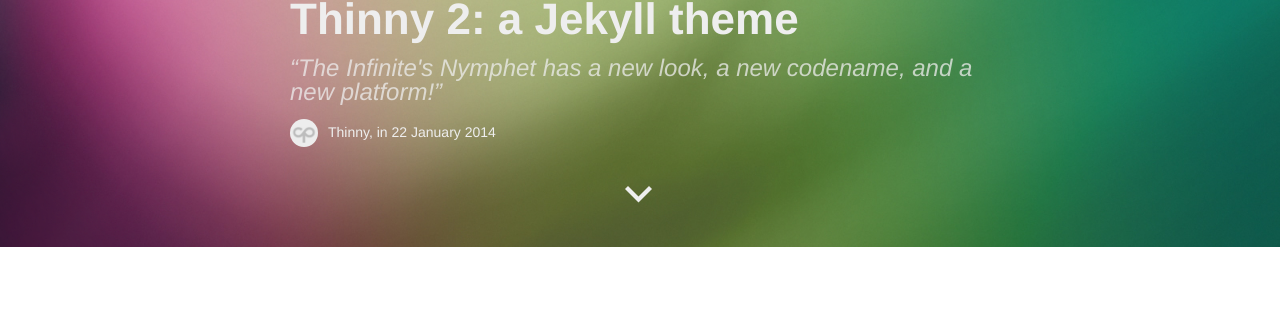
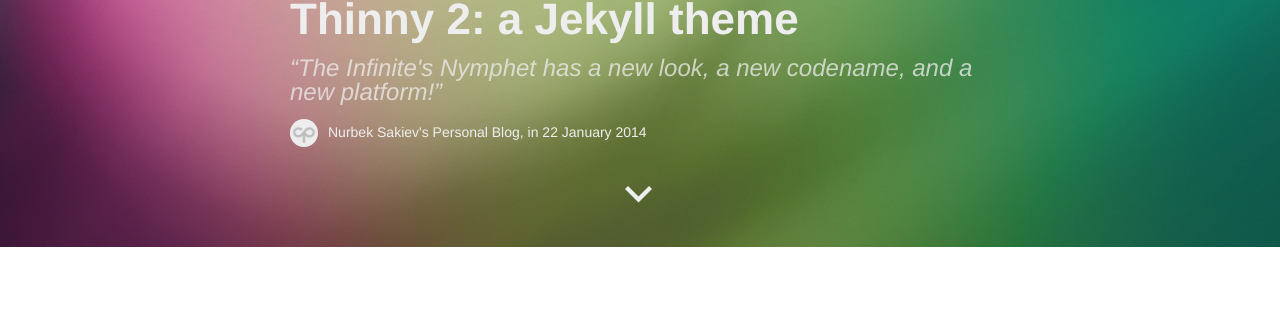
Before and after one commit to NurbekSakiev/nurbeksakiev.github.io, a Jekyll site: the page built from _posts/2014-01-22-thinny-2.md, in a window 1280 px wide and 900 px high, scrolled down 517 px. Shown: the part 136-447 px from the top of the window. Built offline with Jekyll 4.4.1, drawn with Linux system fonts in a browser that asks for light colours; some web fonts are replaced; comment, search, counter and statistics services are not loaded; some of the changed text lies outside the part shown.

Commit message:
Update _config.yml

```diff
--- a/_config.yml
+++ b/_config.yml
@@ -4,7 +4,7 @@
 permalink:	/blog/:title
 
 # Setup
-title:            Thinny
+title:            Nurbek Sakiev's Personal Blog
 tagline:          'blog'
 description:      'My personal blog.'
 url:              http://camporez.github.io
```
